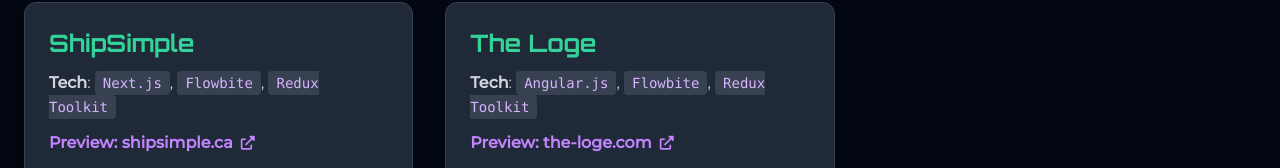
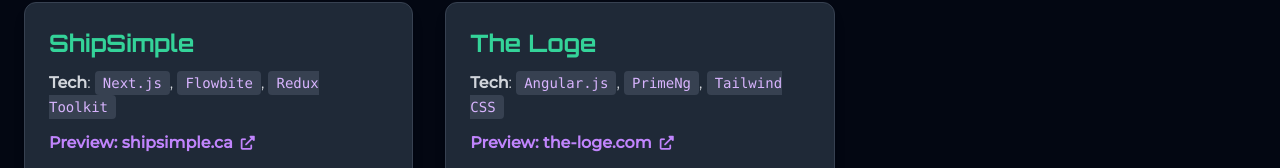
Before and after one commit to FarhanGalib/portfolio, a website: page index.html in a window 1280 px wide. Shown: the part 4506-4674 px from the top of the page. Drawn offline with nearby package versions, Linux system fonts and the light colour scheme.

Commit message:
Update technologies used in The Loge section

```diff
--- a/index.html
+++ b/index.html
@@ -288,7 +288,7 @@
                 <!-- The Loge -->
                  <div class="bg-gray-800 border border-gray-700 rounded-xl p-6 shadow-lg flex flex-col hover:shadow-xl transition duration-300 ease-in-out hover:border-emerald-500 transform hover:scale-[1.02]">
                     <h3 class="font-extrabold text-2xl text-emerald-400 mb-3">The Loge</h3>
-                    <p class="text-gray-300 mb-3"><strong>Tech</strong>: <span class="font-mono text-sm bg-gray-700 text-purple-300 px-2 py-1 rounded">Angular.js</span>, <span class="font-mono text-sm bg-gray-700 text-purple-300 px-2 py-1 rounded">Flowbite</span>, <span class="font-mono text-sm bg-gray-700 text-purple-300 px-2 py-1 rounded">Redux Toolkit</span></p>
+                    <p class="text-gray-300 mb-3"><strong>Tech</strong>: <span class="font-mono text-sm bg-gray-700 text-purple-300 px-2 py-1 rounded">Angular.js</span>, <span class="font-mono text-sm bg-gray-700 text-purple-300 px-2 py-1 rounded">PrimeNg</span>, <span class="font-mono text-sm bg-gray-700 text-purple-300 px-2 py-1 rounded">Tailwind CSS</span></p>
                     <a href="https://the-loge.com" target="_blank" class="text-purple-400 hover:text-emerald-400 transition duration-300 font-semibold flex items-center mb-4">
                         Preview: the-loge.com <i class="fas fa-external-link-alt ml-2 text-sm"></i>
                     </a>
```
